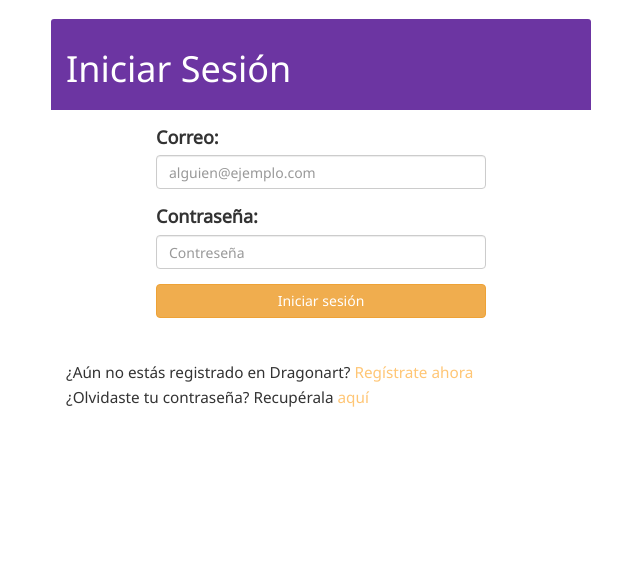
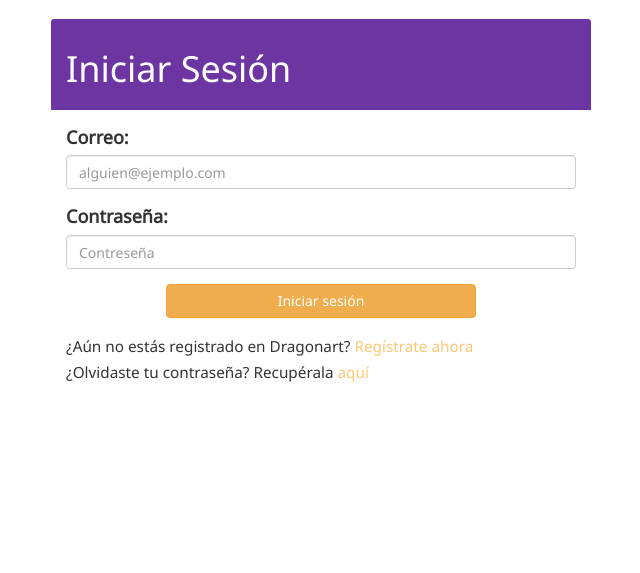
Before and after one commit to HawkRS/Dragonart, a PHP site: page /formularioIniciarSesion.php in a window 1280 px wide. Shown: the part 51-624 px from the top of the page, without its empty margins (319-959 px from the left). Run offline with PHP 8.4, Linux system fonts and the light colour scheme.

Commit message:
Agregar action y method, organizar las columnas de bootstrap para que no se repitan en cada elemento del formulario, agregar name a los input y type al boton en formularioIniciarSesion.php

```diff
--- a/formularioIniciarSesion.php
+++ b/formularioIniciarSesion.php
@@ -16,31 +16,32 @@ require_once ('doctype.php');
                 </div>
             </div>
             <div class="panel-body postDesc">
-                <form class="form-horizontal">
+                <form class="form-horizontal col-xs-12 col-md-12">
 
                     <div class="form-group">
-                        <label for="correo" class="col-xs-12 col-md-8 col-md-offset-2">Correo: </label>
-                        <div class="col-xs-12 col-md-8 col-md-offset-2">
-                            <input type="email" class="form-control" id="correo" placeholder="alguien@ejemplo.com" />
+                        <label for="correo">Correo: </label>
+                        <div>
+                            <input type="email" class="form-control" id="correo" placeholder="alguien@ejemplo.com" name="correo" />
                         </div>
                     </div>
 
                     <div class="form-group">
-                        <label for="password" class="col-xs-12 col-md-8 col-md-offset-2">Contraseña: </label>
-                        <div class="col-xs-12 col-md-8 col-md-offset-2">
-                            <input type="password" class="form-control" id="password" placeholder="Contreseña" />
+                        <label for="password">Contraseña: </label>
+                        <div>
+                            <input type="password" class="form-control" id="password" placeholder="Contreseña" name="password" />
                         </div>
                     </div>
 
                     <div class="form-group">
                         <div class="col-xs-12 col-md-8 col-md-offset-2">
-                            <button type="button" onclick="location.href='usuarioIndex.php';" class="btn btn-warning btn-block">Iniciar sesión</button>
+                            <button type="submit" onclick="location.href='usuarioIndex.php';" class="btn btn-warning btn-block">Iniciar sesión</button>
                         </div>
                     </div>
                 </form>
                 <span><small><br>¿Aún no estás registrado en Dragonart? <a href="formularioRegistrarUsuario.php">Regístrate ahora</a></small></span><br>
                 <span><small>¿Olvidaste tu contraseña? Recupérala <a href="formularioRecuperarContrasenaCorreo.php">aquí</a></small></span>
             </div>
+
         </div>
     </div>
 </body>
```
